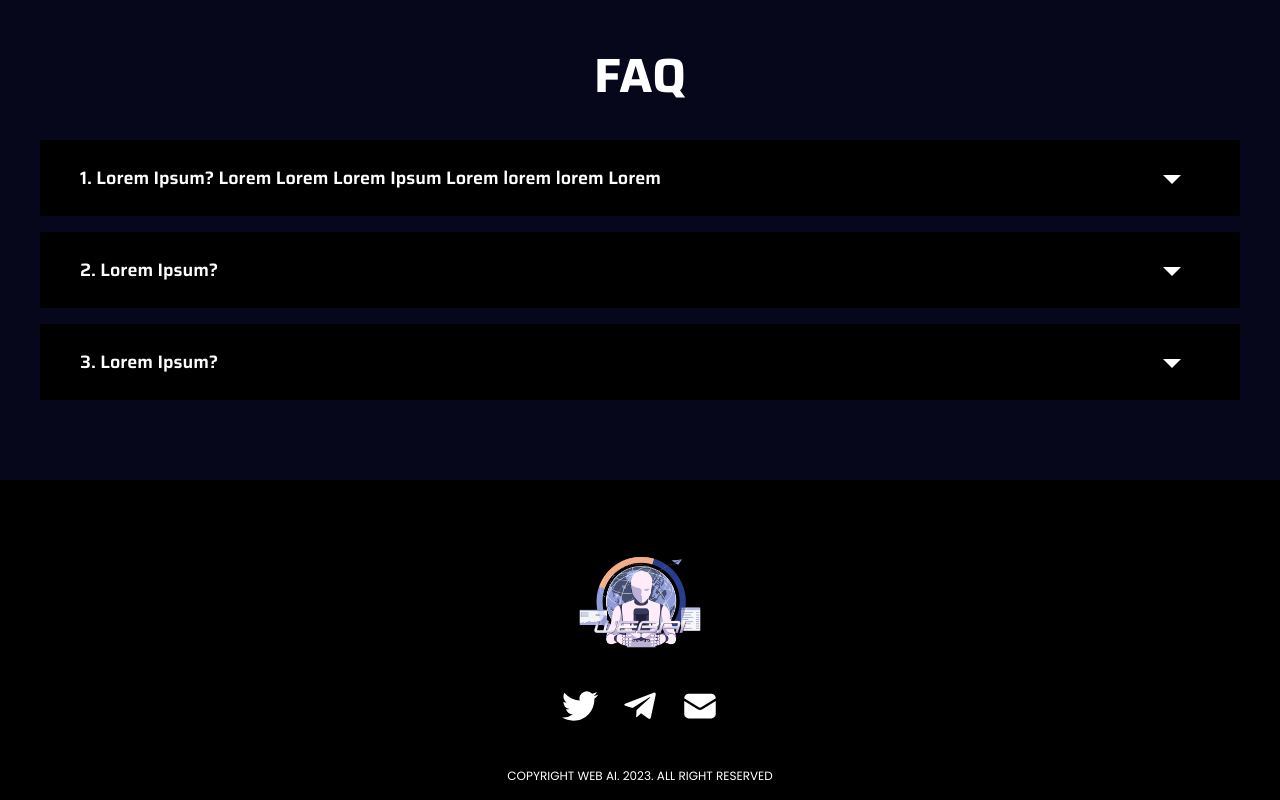
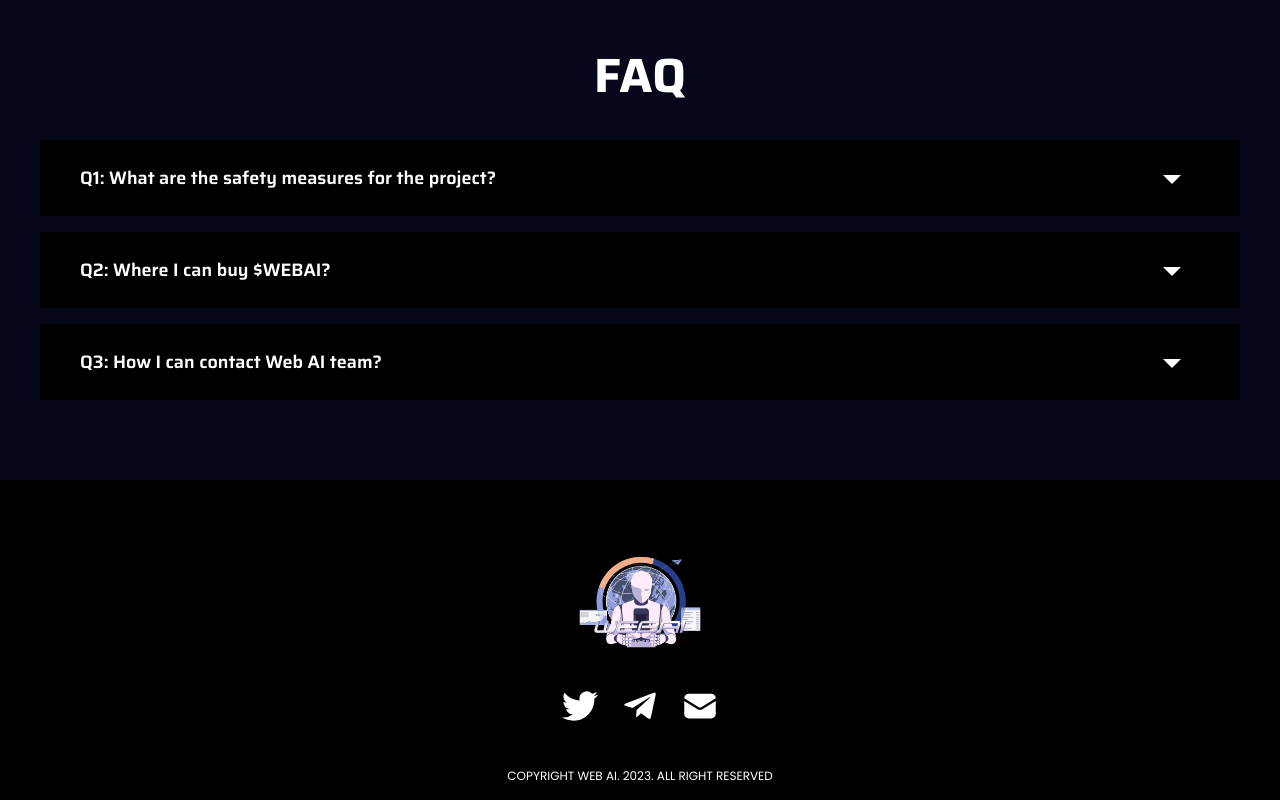
Before and after one commit to KoichiDevs/webai2.0, a React (Vite) app: page / in a window 1280 px wide. Shown: the part 5220-6020 px from the top of the page. Built offline with nearby package versions, Linux system fonts and the light colour scheme.

Commit message:
FINALIZING FAQs

```diff
--- a/src/components/FAQ.jsx
+++ b/src/components/FAQ.jsx
@@ -7,11 +7,11 @@ const FAQ = () => {
             <h1 className='text-center mt-7 font-saira text-5xl font-bold select-none text-white'>FAQ</h1>
             <div className='w-full h-auto mt-10 max-w-[1300px] mx-auto flex flex-col gap-y-4'>
 
-                <Question title="1. Lorem Ipsum? Lorem Lorem Lorem Ipsum Lorem lorem lorem Lorem" desc="AI technology is revolutionizing the world in exciting and groundbreaking ways. Artificial Intelligence AI is a form of technology that uses algorithms, advanced software and powerful computers to process and interpret data like humans. AI has the potential to dramatically change our society as we know it, providing solutions to problems never before thought possible. AI technology is revolutionizing the world in exciting and groundbreaking ways. Artificial Intelligence AI is a form of technology that uses algorithms, advanced software and powerful computers to process and interpret data like humans. AI has the potential to dramatically change our society as we know it, providing solutions to problems never before thought possible." />
+                <Question title="Q1: What are the safety measures for the project?" desc="Three main components making the project safe are KYC, Audit and DOXX features which will be done through Pinksale launchpad platform. Audit will be implemented for $WEBAI token contract in order to guarantee safety of the trading for investors." />
 
-                <Question title="2. Lorem Ipsum?" desc="AI technology is revolutionizing the world in exciting and groundbreaking ways. Artificial Intelligence AI is a form of technology that uses algorithms, advanced software and powerful computers to process and interpret data like humans. AI has the potential to dramatically change our society as we know it, providing solutions to problems never before thought possible. AI technology is revolutionizing the world in exciting and groundbreaking ways. Artificial Intelligence AI is a form of technology that uses algorithms, advanced software and powerful computers to process and interpret data like humans. AI has the potential to dramatically change our society as we know it, providing solutions to problems never before thought possible." />
+                <Question title="Q2: Where I can buy $WEBAI?" desc="From 22nd to 24th February, Web AI is conducting a fairlaunch on Pinksale platform where investors are able to contribute before $WEBAI is officially launched. After 24th February, next chance to buy $WEBAI tokens is the official launch day, 27th February, where trading opens on Pancakeswap DEX. “BUY” button will appear our website in order to provide easy access to Pancakeswap page." />
 
-                <Question title="3. Lorem Ipsum?" desc="AI technology is revolutionizing the world in exciting and groundbreaking ways. Artificial Intelligence AI is a form of technology that uses algorithms, advanced software and powerful computers to process and interpret data like humans. AI has the potential to dramatically change our society as we know it, providing solutions to problems never before thought possible. AI technology is revolutionizing the world in exciting and groundbreaking ways. Artificial Intelligence AI is a form of technology that uses algorithms, advanced software and powerful computers to process and interpret data like humans. AI has the potential to dramatically change our society as we know it, providing solutions to problems never before thought possible." />
+                <Question title="Q3: How I can contact Web AI team?" desc="To contact us, feel free to join our Telegram community at @WebAIofficial where you are able to ask any questions regarding Web AI project. For any sort of proposals, we have instructions in our Telegram community to hear your thoughts about the project." />
 
             </div>
         </section>
```
